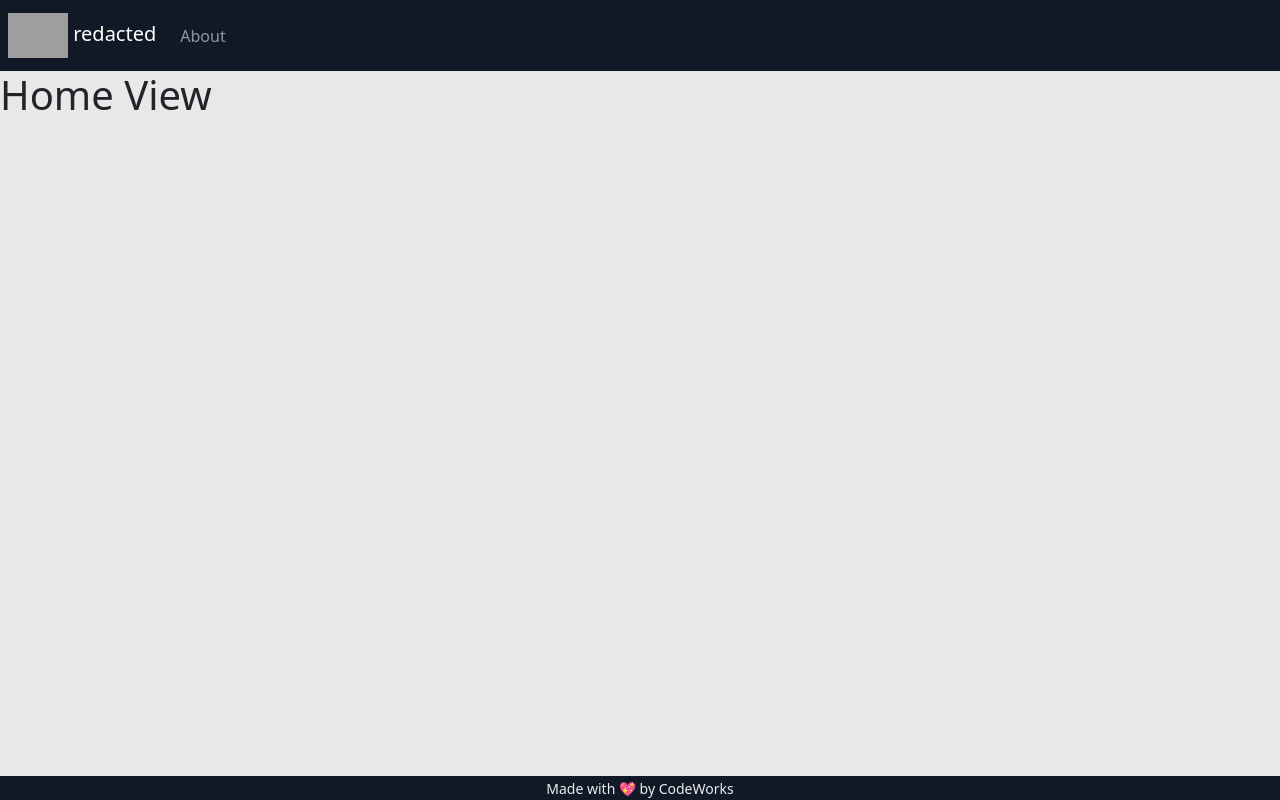
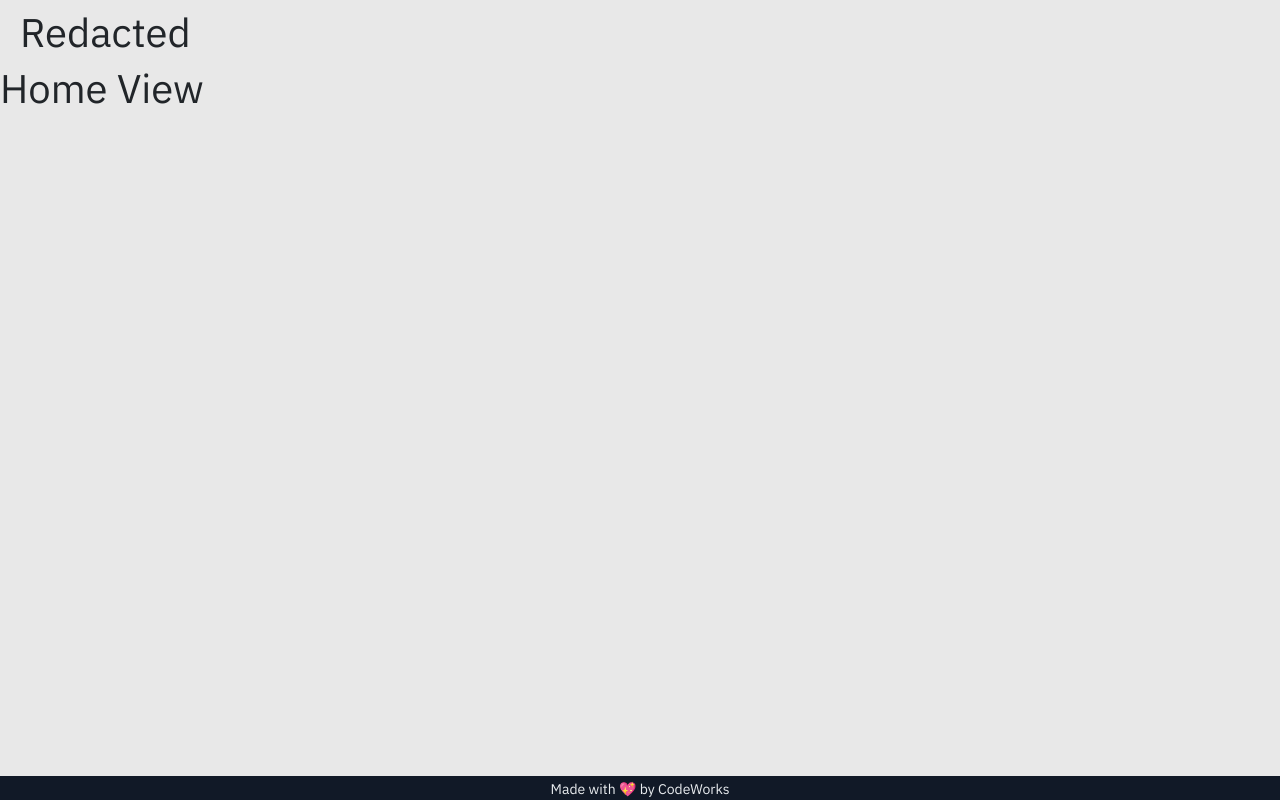
Before and after one commit to CodeWorks-FullStack/winter24_redacted, a website with bundled scripts: page index.html in a window 1280 px wide. Built offline with nearby package versions, Linux system fonts and the light colour scheme; grey boxes are pictures that could not be loaded; a script that the page names is missing.

Commit message:
added font

```diff
--- a/assets/style/style.css
+++ b/assets/style/style.css
@@ -1 +1,5 @@
 /* BASIC STYLES HERE */
+
+* {
+  font-family: 'IBM Plex Sans', sans-serif;
+}
--- a/index.html
+++ b/index.html
@@ -10,6 +10,11 @@
     href="https://cdnjs.cloudflare.com/ajax/libs/MaterialDesign-Webfont/7.0.96/css/materialdesignicons.min.css"
     integrity="sha512-fXnjLwoVZ01NUqS/7G5kAnhXNXat6v7e3M9PhoMHOTARUMCaf5qNO84r5x9AFf5HDzm3rEZD8sb/n6dZ19SzFA=="
     crossorigin="anonymous" referrerpolicy="no-referrer" />
+  <!-- NOTE google font -->
+  <link rel="preconnect" href="https://fonts.googleapis.com">
+  <link rel="preconnect" href="https://fonts.gstatic.com" crossorigin>
+  <link href="https://fonts.googleapis.com/css2?family=IBM+Plex+Sans&display=swap" rel="stylesheet">
+
   <link rel="stylesheet" href="assets/style/main.css">
   <link rel="stylesheet" href="assets/style/style.css">
   <title>redacted</title>
@@ -18,24 +23,13 @@
 <body>
   <!-- SECTION -->
   <header>
-    <nav class="navbar navbar-dark navbar-expand bg-dark text-light px-2">
-      <a class="navbar-brand" href="#">
-        <img src="https://codeworks.blob.core.windows.net/public/assets/img/cw-mark.png" height="45" alt=""
-          loading="lazy">
-        <span class="ml-2">redacted</span>
-      </a>
-      <button class="navbar-toggler" type="button" data-toggle="collapse" data-target="#navbarNavAltMarkup"
-        aria-controls="navbarNavAltMarkup" aria-expanded="false" aria-label="Toggle navigation">
-        <span class="navbar-toggler-icon"></span>
-      </button>
-      <div class="collapse navbar-collapse" id="navbarNavAltMarkup">
-        <div class="navbar-nav">
-          <!-- NAVLINKS -->
-          <a href="#/about" class="nav-link">About</a>
+    <div class="container-fluid">
+      <div class="row">
+        <div class="col-12">
+          <h1 class="m-2">Redacted</h1>
         </div>
       </div>
-      <div class="flex-grow-1 justify-content-end align-items-center d-flex" id="authstate"></div>
-    </nav>
+    </div>
   </header>
 
   <!-- SECTION -->
```
